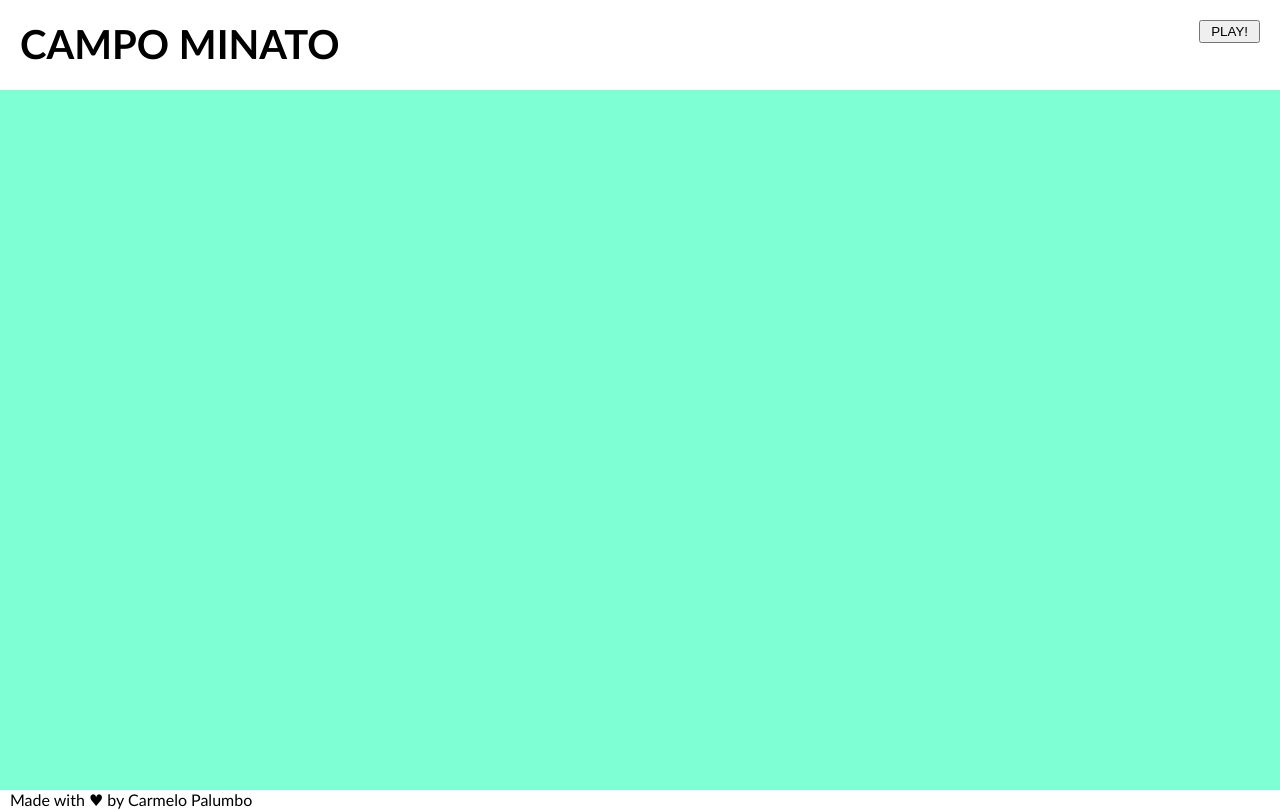
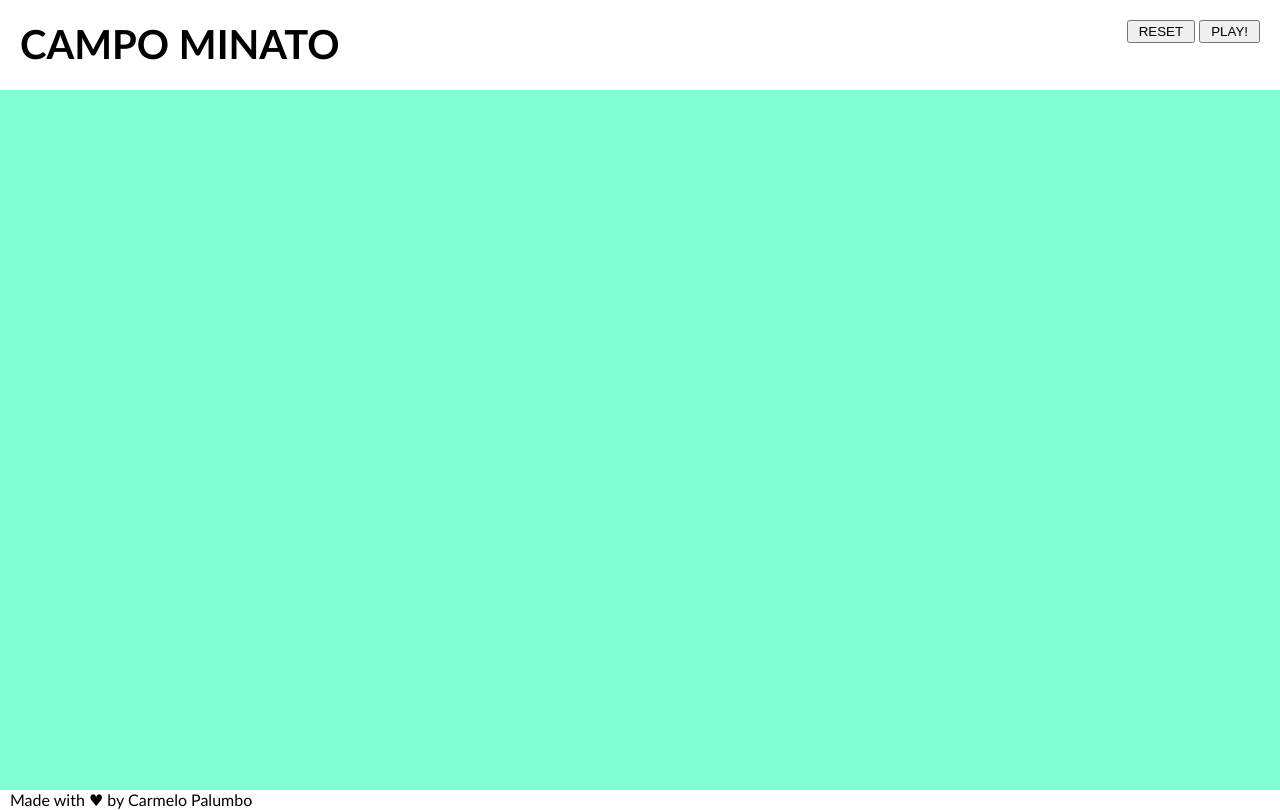
Before and after one commit to carmelopalumbo/js-campominato-grid, a plain HTML site: page index.html in a window 1280 px wide. Drawn offline with Linux system fonts and the light colour scheme.

Commit message:
add-reset-btn

```diff
--- a/css/style.css
+++ b/css/style.css
@@ -21,7 +21,8 @@ header h1{
     font-size: 40px;
 }
 
-#gioca{
+#gioca,
+#reset{
     padding: 2px 10px;
 }
 
--- a/index.html
+++ b/index.html
@@ -11,6 +11,7 @@
     <header>
         <h1>CAMPO MINATO</h1>
         <div class="buttons">
+            <button id="reset">RESET</button>
             <button id="gioca">PLAY!</button>
         </div>
     </header>
--- a/js/script.js
+++ b/js/script.js
@@ -10,6 +10,7 @@ Quando l’utente clicca su ogni cella, la cella cliccata si colora di azzurro e
 const container = document.querySelector('.container');
 const numCaselle = 100;
 const inputBtn = document.getElementById('gioca');
+const resetBtn = document.getElementById('reset');
 
 
 inputBtn.addEventListener('click', function(){
@@ -17,6 +18,10 @@ inputBtn.addEventListener('click', function(){
     for(let i = 0; i < numCaselle; i++){
         squareGenerator(i);
     }
+})
+
+resetBtn.addEventListener('click', function(){
+    container.innerHTML = '';
 })
 
 
```
